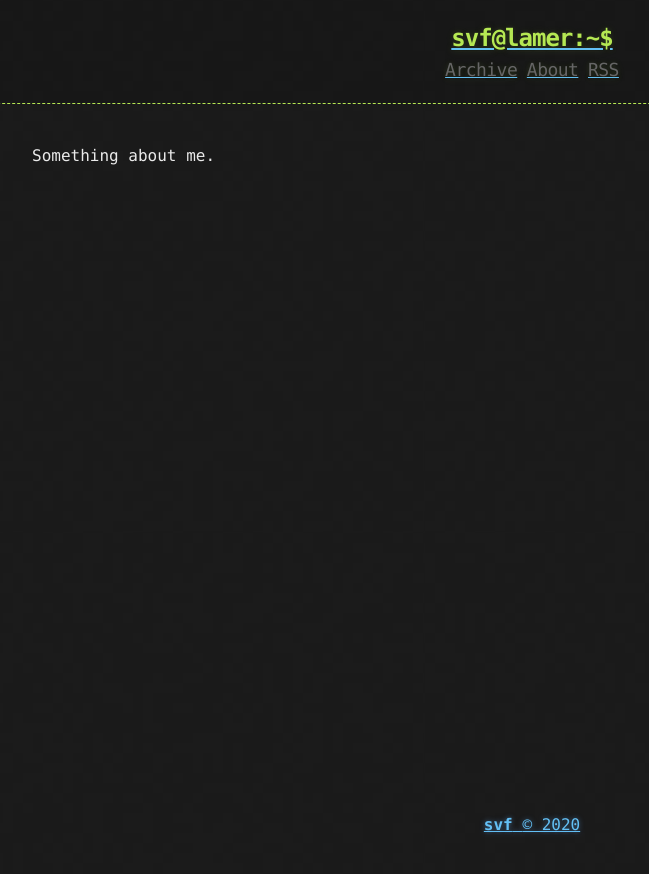
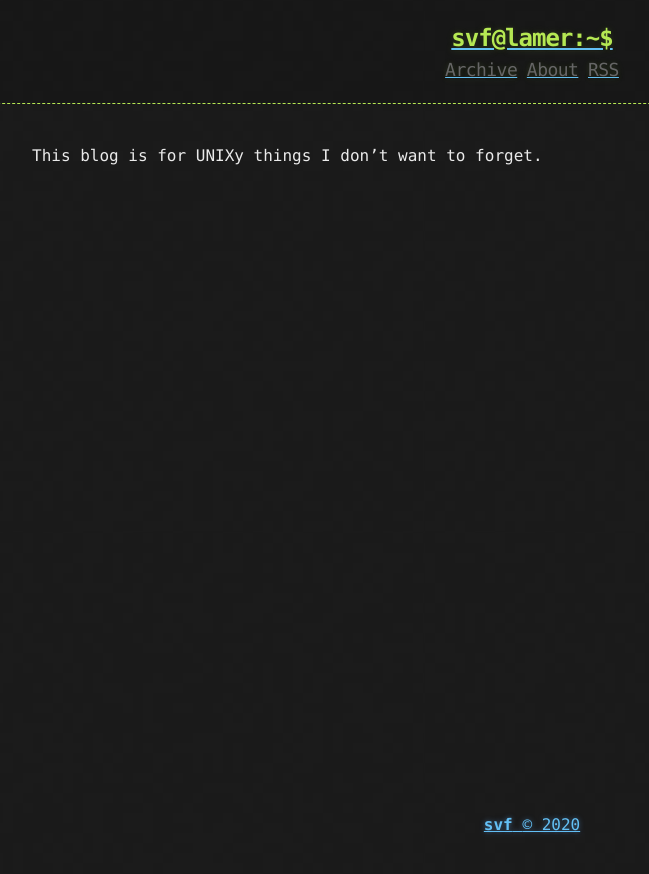
Before and after one commit to svf/svf.github.io, a Jekyll site: the page built from about.md, in a window 1280 px wide. Shown: the top 874 px of the page, without its empty margins (108-757 px from the left). Built offline with Jekyll 4.4.1, drawn with Linux system fonts in a browser that asks for light colours.

Commit message:
changed about.md

```diff
--- a/about.md
+++ b/about.md
@@ -3,4 +3,4 @@ layout: page
 title: About
 ---
 
-Something about me.
+This blog is for UNIXy things I don't want to forget.
```
